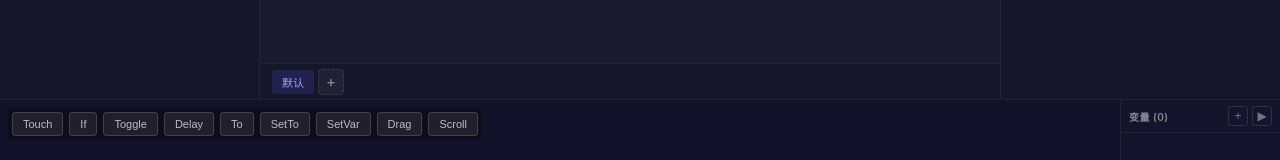
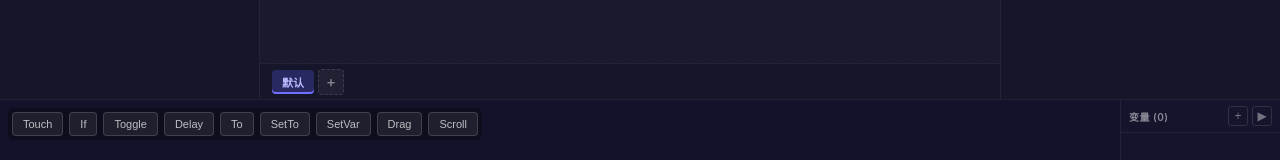
Before and after one commit to kenefe/Intera, a Vue app: page / in a window 1280 px wide. Shown: the part 451-611 px from the top of the page. Built offline with nearby package versions, Linux system fonts and the light colour scheme.

Commit message:
polish: 状态栏激活态视觉增强 + number input 隐藏 spinner
- StateBar .active: 加深背景、底部蓝色下划线、font-weight 600
- PropertiesPanel .input: 隐藏 webkit/moz spinner 箭头防误触

```diff
--- a/src/components/canvas/StateBar.vue
+++ b/src/components/canvas/StateBar.vue
@@ -135,7 +135,11 @@ function onDup(id: string): void {
   transition: background 0.12s, color 0.12s; user-select: none;
 }
 .state-tab:hover { background: rgba(255, 255, 255, 0.06); color: rgba(255, 255, 255, 0.7); }
-.state-tab.active { background: rgba(91, 91, 240, 0.18); color: #a0a0ff; }
+.state-tab.active {
+  background: rgba(91, 91, 240, 0.28); color: #b8b8ff;
+  box-shadow: inset 0 -2px 0 #7070ff;
+  font-weight: 600;
+}
 .state-tab.animating { box-shadow: 0 0 0 1px rgba(91, 91, 240, 0.4); }
 
 .state-name { white-space: nowrap; overflow: hidden; text-overflow: ellipsis; max-width: 120px; }
--- a/src/components/panels/PropertiesPanel.vue
+++ b/src/components/panels/PropertiesPanel.vue
@@ -434,6 +434,13 @@ function onGapChange(e: Event): void {
   outline: none;
   padding: 4px 0;
   min-width: 0;
+  -moz-appearance: textfield;
+}
+/* 隐藏 number input spinner 箭头 — 防止误触 */
+.input::-webkit-inner-spin-button,
+.input::-webkit-outer-spin-button {
+  -webkit-appearance: none;
+  margin: 0;
 }
 
 .color-input {
```
